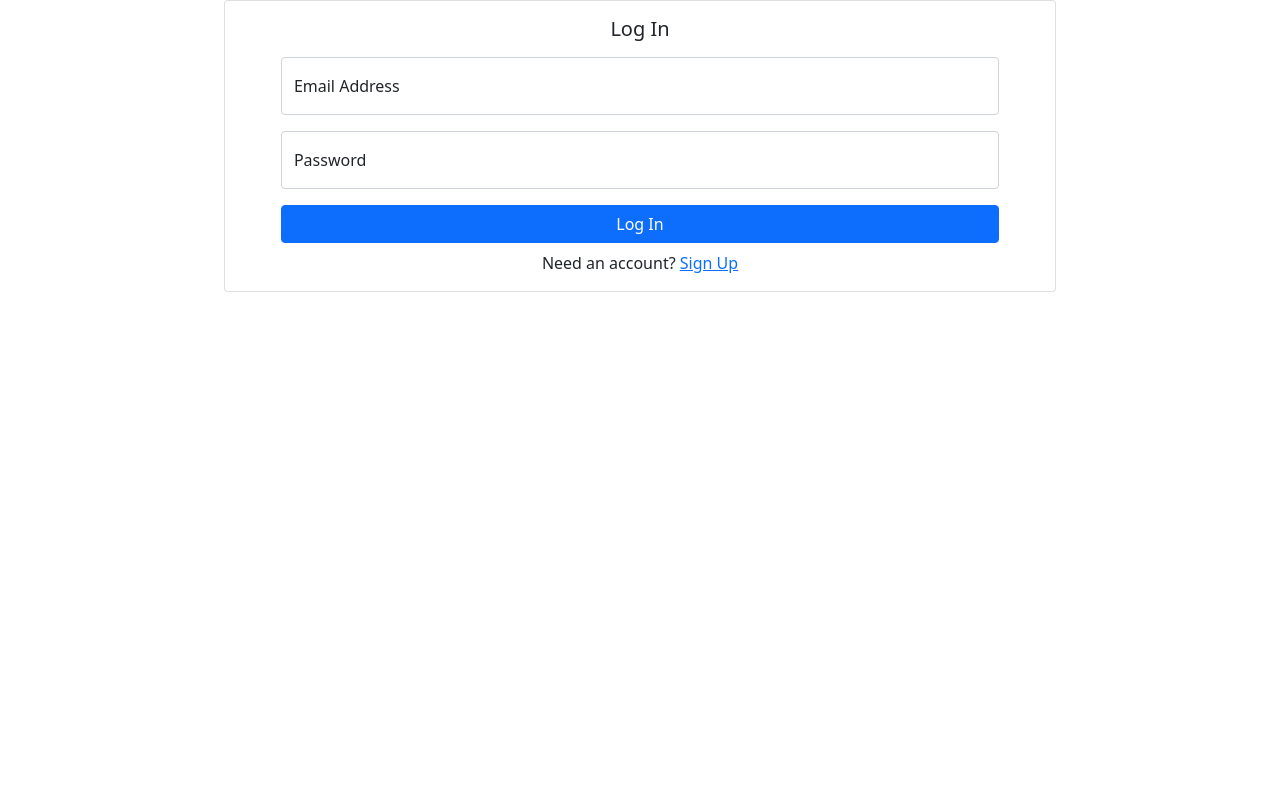
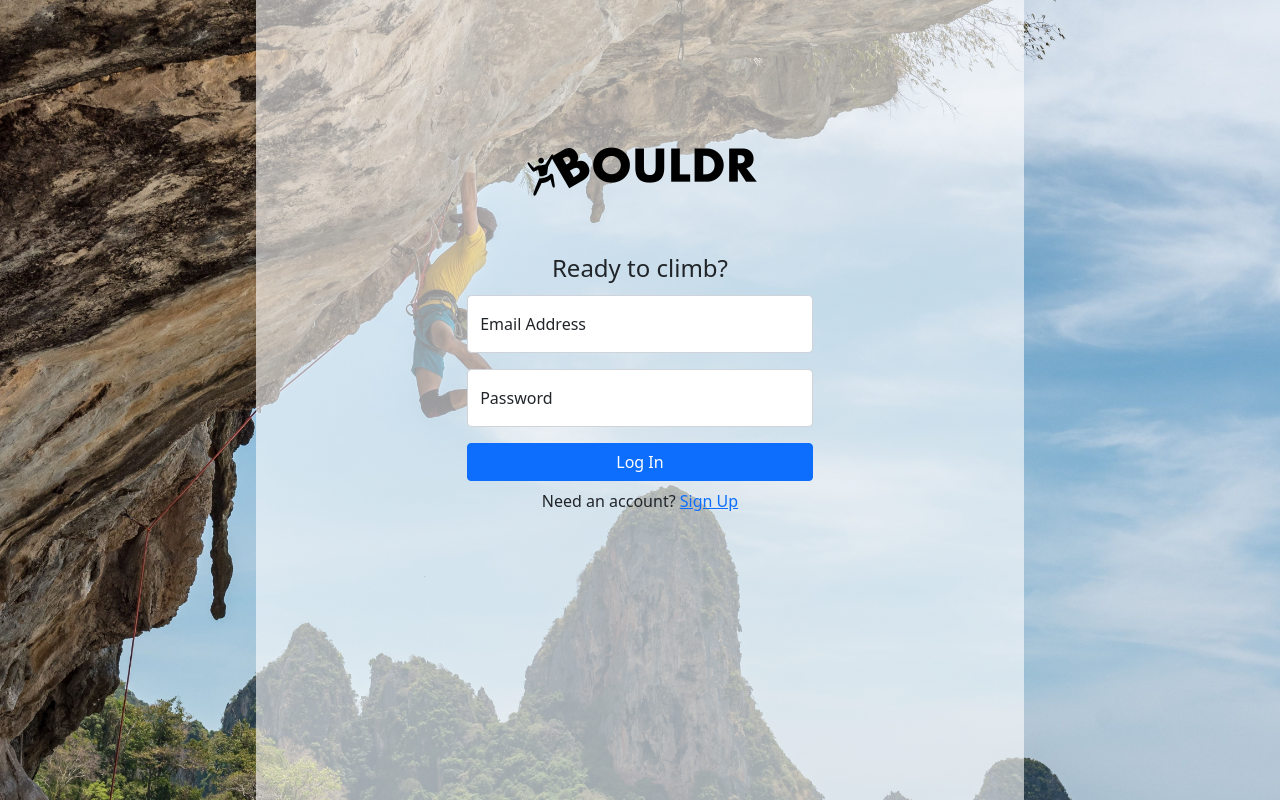
Before and after one commit to TJ178/BOULDR, a React (Create React App) app in the folder boldr/: page /login in a window 1280 px wide. Built offline with nearby package versions, Linux system fonts and the light colour scheme; no server answers.

Commit message:
Added background image and opacity, matches Figma.

```diff
--- a/boldr/src/index.css
+++ b/boldr/src/index.css
@@ -5,6 +5,15 @@ body {
     sans-serif;
   -webkit-font-smoothing: antialiased;
   -moz-osx-font-smoothing: grayscale;
+  height: 100%;
+}
+
+html{
+  height: 100%;
+}
+
+#root{
+  height: 100%;
 }
 
 code {
--- a/boldr/src/pages/LoginPage.js
+++ b/boldr/src/pages/LoginPage.js
@@ -2,6 +2,8 @@ import React, { useRef, useState } from "react";
 import { Form, FloatingLabel, Button, Card, Alert } from "react-bootstrap";
 import { Link, useNavigate, Navigate } from "react-router-dom";
 import classes from "./LoginPage.module.css";
+import background from "../assets/climbing_background.jpg";
+import logo from "../assets/BOULDR_Logo.png";
 import { useAuth } from "../contexts/AuthContext.js";
 
 export default function CreateAccountPage() {
@@ -28,12 +30,16 @@ export default function CreateAccountPage() {
   return (
     <>
       {currentUser ? <Navigate to="/" /> : null}
-      <div className={classes.flexbox}>
-        <Card className="text-center" style={{ width: "65%" }}>
-          <Card.Body>
-            <Card.Title className="mb-3">Log In</Card.Title>
-            {currentUser && currentUser.email}
-            {error && <Alert variant="danger"> {error} </Alert>}
+      <div
+        className={classes.background}
+        style={{ backgroundImage: `url(${background})` }}
+      >
+        <div className={classes.gradient}>
+          <div className={classes.logincontents}>
+            <img src={logo} alt="BOULDR" style={{paddingBottom: "10%"}}/>
+            <h4 style={{paddingBottom: "1.25%"}}>Ready to climb?</h4>
+			{currentUser && currentUser.email}
+			{error && <Alert variant="danger"> {error} </Alert>}
             <div className={classes.flexbox}>
               <Form onSubmit={handleSubmit} style={{ width: "90%" }}>
                 <FloatingLabel
@@ -68,8 +74,8 @@ export default function CreateAccountPage() {
             <div className="w-100 text-center mt-2">
               Need an account? <Link to="/create-account">Sign Up</Link>
             </div>
-          </Card.Body>
-        </Card>
+          </div>
+        </div>
       </div>
     </>
   );
--- a/boldr/src/pages/LoginPage.module.css
+++ b/boldr/src/pages/LoginPage.module.css
@@ -2,3 +2,25 @@
   display: flex;
   justify-content: center;
 }
+
+.background{
+  background-size: cover;
+  background-repeat: no-repeat;
+  background-position: top left;
+  height: 100%;
+}
+
+.logincontents{
+  margin: auto;
+  width: 80%;
+  text-align: center;
+  padding: 15%;
+  opacity: 100%;
+}
+
+.gradient{
+  background-color: rgba(255,255,255,0.6);
+  height: 100%;
+  width: 60%;
+  margin: auto;
+}
```
Also changed, not shown: boldr/src/assets/climbing_background.jpg (added).
